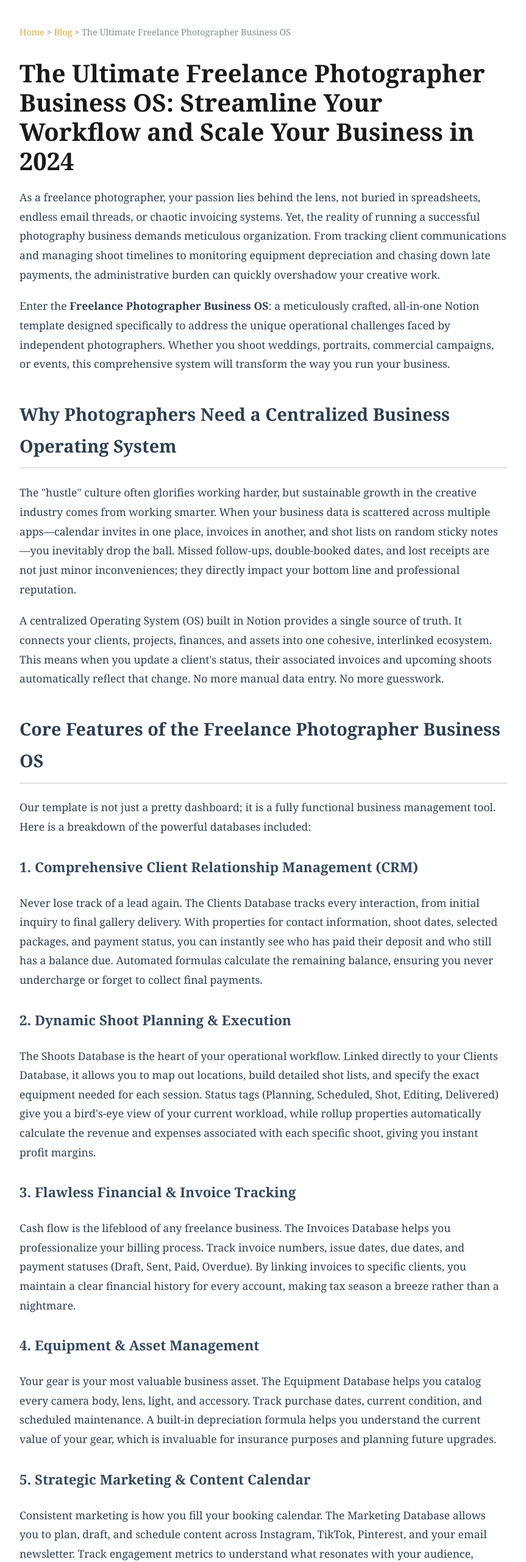
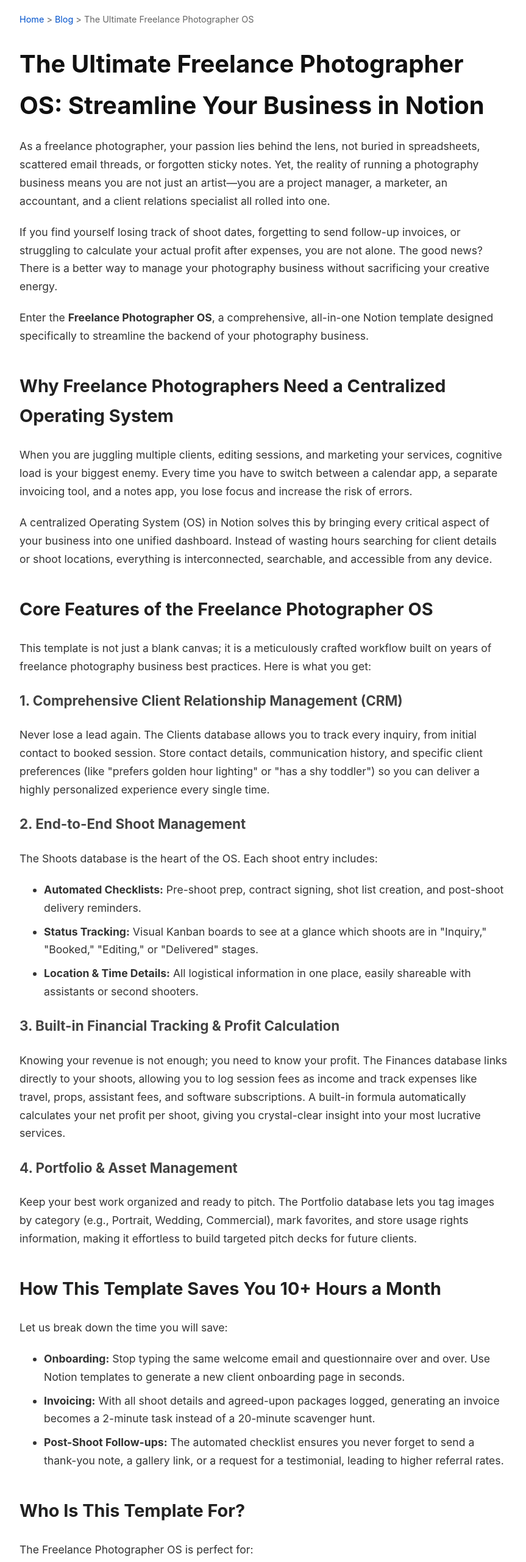
Before and after one commit to colonyclone/freelancer-command-center, a plain HTML site: page blog/freelance-photographer-os.html in a window 1280 px wide. Shown: the top 2561 px of the page at 61% size, without its empty margins (208-1071 px from the left). Drawn offline with Linux system fonts and the light colour scheme.

Commit message:
Autonomous update: Added Freelance Photographer OS professional assets

```diff
--- a/blog/freelance-photographer-os.html
+++ b/blog/freelance-photographer-os.html
@@ -3,87 +3,106 @@
 <head>
     <meta charset="UTF-8">
     <meta name="viewport" content="width=device-width, initial-scale=1.0">
-    <title>The Ultimate Freelance Photographer Business OS: Streamline Your Workflow in 2024</title>
-    <meta name="description" content="Discover how the Freelance Photographer Business OS Notion template can help you manage clients, shoots, finances, and equipment effortlessly. Boost your productivity and grow your photography business today.">
+    <title>The Ultimate Freelance Photographer OS: Streamline Your Business in Notion</title>
+    <meta name="description" content="Discover how the Freelance Photographer OS Notion template can transform your photography business. Manage clients, shoots, and finances effortlessly.">
     <style>
-        body { font-family: 'Georgia', serif; line-height: 1.8; color: #2c3e50; max-width: 800px; margin: 0 auto; padding: 40px 20px; }
-        h1 { font-size: 2.5em; color: #1a1a1a; margin-bottom: 20px; line-height: 1.2; }
-        h2 { font-size: 1.8em; color: #2c3e50; margin-top: 40px; border-bottom: 2px solid #e0e0e0; padding-bottom: 10px; }
-        h3 { font-size: 1.4em; color: #34495e; margin-top: 30px; }
-        p { margin-bottom: 20px; font-size: 1.1em; }
-        ul, ol { margin-bottom: 20px; font-size: 1.1em; }
-        li { margin-bottom: 10px; }
-        .cta-box { background: #f8f9fa; border-left: 5px solid #d4af37; padding: 30px; margin: 40px 0; border-radius: 4px; }
-        .cta-box h3 { margin-top: 0; color: #1a1a1a; }
-        .btn { display: inline-block; background: #1a1a1a; color: #ffffff; padding: 15px 30px; text-decoration: none; border-radius: 5px; font-weight: bold; font-size: 1.1em; margin-top: 15px; transition: background 0.3s; }
-        .btn:hover { background: #333333; }
-        .breadcrumb { font-size: 0.9em; color: #7f8c8d; margin-bottom: 30px; }
-        .breadcrumb a { color: #d4af37; text-decoration: none; }
-        .breadcrumb a:hover { text-decoration: underline; }
+        body { font-family: -apple-system, BlinkMacSystemFont, 'Segoe UI', Roboto, Oxygen, Ubuntu, Cantarell, sans-serif; line-height: 1.7; color: #333; max-width: 800px; margin: 0 auto; padding: 20px; }
+        h1 { font-size: 2.5em; color: #111; margin-bottom: 0.2em; }
+        h2 { font-size: 1.8em; color: #222; margin-top: 1.5em; }
+        h3 { font-size: 1.4em; color: #444; }
+        p { margin-bottom: 1.2em; font-size: 1.1em; }
+        ul, ol { margin-bottom: 1.2em; font-size: 1.1em; }
+        li { margin-bottom: 0.5em; }
+        .cta-box { background: #f0f4f8; border-left: 5px solid #0052cc; padding: 25px; margin: 30px 0; border-radius: 4px; }
+        .cta-button { display: inline-block; background: #0052cc; color: white; padding: 15px 30px; text-decoration: none; border-radius: 5px; font-weight: bold; font-size: 1.1em; margin-top: 10px; }
+        .cta-button:hover { background: #003d99; }
+        .breadcrumb { font-size: 0.9em; color: #666; margin-bottom: 20px; }
+        .breadcrumb a { color: #0052cc; text-decoration: none; }
     </style>
 </head>
 <body>
     <div class="breadcrumb">
-        <a href="/">Home</a> &gt; <a href="/blog">Blog</a> &gt; The Ultimate Freelance Photographer Business OS
+        <a href="/">Home</a> &gt; <a href="/blog">Blog</a> &gt; The Ultimate Freelance Photographer OS
     </div>
 
-    <h1>The Ultimate Freelance Photographer Business OS: Streamline Your Workflow and Scale Your Business in 2024</h1>
+    <h1>The Ultimate Freelance Photographer OS: Streamline Your Business in Notion</h1>
 
-    <p>As a freelance photographer, your passion lies behind the lens, not buried in spreadsheets, endless email threads, or chaotic invoicing systems. Yet, the reality of running a successful photography business demands meticulous organization. From tracking client communications and managing shoot timelines to monitoring equipment depreciation and chasing down late payments, the administrative burden can quickly overshadow your creative work.</p>
+    <p>As a freelance photographer, your passion lies behind the lens, not buried in spreadsheets, scattered email threads, or forgotten sticky notes. Yet, the reality of running a photography business means you are not just an artist—you are a project manager, a marketer, an accountant, and a client relations specialist all rolled into one.</p>
 
-    <p>Enter the <strong>Freelance Photographer Business OS</strong>: a meticulously crafted, all-in-one Notion template designed specifically to address the unique operational challenges faced by independent photographers. Whether you shoot weddings, portraits, commercial campaigns, or events, this comprehensive system will transform the way you run your business.</p>
+    <p>If you find yourself losing track of shoot dates, forgetting to send follow-up invoices, or struggling to calculate your actual profit after expenses, you are not alone. The good news? There is a better way to manage your photography business without sacrificing your creative energy.</p>
 
-    <h2>Why Photographers Need a Centralized Business Operating System</h2>
-    <p>The "hustle" culture often glorifies working harder, but sustainable growth in the creative industry comes from working smarter. When your business data is scattered across multiple apps—calendar invites in one place, invoices in another, and shot lists on random sticky notes—you inevitably drop the ball. Missed follow-ups, double-booked dates, and lost receipts are not just minor inconveniences; they directly impact your bottom line and professional reputation.</p>
+    <p>Enter the <strong>Freelance Photographer OS</strong>, a comprehensive, all-in-one Notion template designed specifically to streamline the backend of your photography business.</p>
 
-    <p>A centralized Operating System (OS) built in Notion provides a single source of truth. It connects your clients, projects, finances, and assets into one cohesive, interlinked ecosystem. This means when you update a client's status, their associated invoices and upcoming shoots automatically reflect that change. No more manual data entry. No more guesswork.</p>
+    <h2>Why Freelance Photographers Need a Centralized Operating System</h2>
 
-    <h2>Core Features of the Freelance Photographer Business OS</h2>
-    <p>Our template is not just a pretty dashboard; it is a fully functional business management tool. Here is a breakdown of the powerful databases included:</p>
+    <p>When you are juggling multiple clients, editing sessions, and marketing your services, cognitive load is your biggest enemy. Every time you have to switch between a calendar app, a separate invoicing tool, and a notes app, you lose focus and increase the risk of errors.</p>
+
+    <p>A centralized Operating System (OS) in Notion solves this by bringing every critical aspect of your business into one unified dashboard. Instead of wasting hours searching for client details or shoot locations, everything is interconnected, searchable, and accessible from any device.</p>
+
+    <h2>Core Features of the Freelance Photographer OS</h2>
+
+    <p>This template is not just a blank canvas; it is a meticulously crafted workflow built on years of freelance photography business best practices. Here is what you get:</p>
 
     <h3>1. Comprehensive Client Relationship Management (CRM)</h3>
-    <p>Never lose track of a lead again. The Clients Database tracks every interaction, from initial inquiry to final gallery delivery. With properties for contact information, shoot dates, selected packages, and payment status, you can instantly see who has paid their deposit and who still has a balance due. Automated formulas calculate the remaining balance, ensuring you never undercharge or forget to collect final payments.</p>
+    <p>Never lose a lead again. The Clients database allows you to track every inquiry, from initial contact to booked session. Store contact details, communication history, and specific client preferences (like "prefers golden hour lighting" or "has a shy toddler") so you can deliver a highly personalized experience every single time.</p>
 
-    <h3>2. Dynamic Shoot Planning & Execution</h3>
-    <p>The Shoots Database is the heart of your operational workflow. Linked directly to your Clients Database, it allows you to map out locations, build detailed shot lists, and specify the exact equipment needed for each session. Status tags (Planning, Scheduled, Shot, Editing, Delivered) give you a bird's-eye view of your current workload, while rollup properties automatically calculate the revenue and expenses associated with each specific shoot, giving you instant profit margins.</p>
+    <h3>2. End-to-End Shoot Management</h3>
+    <p>The Shoots database is the heart of the OS. Each shoot entry includes:</p>
+    <ul>
+        <li><strong>Automated Checklists:</strong> Pre-shoot prep, contract signing, shot list creation, and post-shoot delivery reminders.</li>
+        <li><strong>Status Tracking:</strong> Visual Kanban boards to see at a glance which shoots are in "Inquiry," "Booked," "Editing," or "Delivered" stages.</li>
+        <li><strong>Location & Time Details:</strong> All logistical information in one place, easily shareable with assistants or second shooters.</li>
+    </ul>
 
-    <h3>3. Flawless Financial & Invoice Tracking</h3>
-    <p>Cash flow is the lifeblood of any freelance business. The Invoices Database helps you professionalize your billing process. Track invoice numbers, issue dates, due dates, and payment statuses (Draft, Sent, Paid, Overdue). By linking invoices to specific clients, you maintain a clear financial history for every account, making tax season a breeze rather than a nightmare.</p>
+    <h3>3. Built-in Financial Tracking & Profit Calculation</h3>
+    <p>Knowing your revenue is not enough; you need to know your profit. The Finances database links directly to your shoots, allowing you to log session fees as income and track expenses like travel, props, assistant fees, and software subscriptions. A built-in formula automatically calculates your net profit per shoot, giving you crystal-clear insight into your most lucrative services.</p>
 
-    <h3>4. Equipment & Asset Management</h3>
-    <p>Your gear is your most valuable business asset. The Equipment Database helps you catalog every camera body, lens, light, and accessory. Track purchase dates, current condition, and scheduled maintenance. A built-in depreciation formula helps you understand the current value of your gear, which is invaluable for insurance purposes and planning future upgrades.</p>
+    <h3>4. Portfolio & Asset Management</h3>
+    <p>Keep your best work organized and ready to pitch. The Portfolio database lets you tag images by category (e.g., Portrait, Wedding, Commercial), mark favorites, and store usage rights information, making it effortless to build targeted pitch decks for future clients.</p>
 
-    <h3>5. Strategic Marketing & Content Calendar</h3>
-    <p>Consistent marketing is how you fill your booking calendar. The Marketing Database allows you to plan, draft, and schedule content across Instagram, TikTok, Pinterest, and your email newsletter. Track engagement metrics to understand what resonates with your audience, ensuring your marketing efforts are data-driven and highly effective.</p>
+    <h2>How This Template Saves You 10+ Hours a Month</h2>
 
-    <h2>How This Template Saves You Time and Money</h2>
-    <p>Implementing the Freelance Photographer Business OS yields immediate, tangible benefits:</p>
+    <p>Let us break down the time you will save:</p>
     <ul>
-        <li><strong>Reclaim 10+ Hours Per Month:</strong> Eliminate redundant data entry and time spent searching for files or client details.</li>
-        <li><strong>Reduce Administrative Errors:</strong> Automated formulas and relational databases prevent double-booking and missed payments.</li>
-        <li><strong>Elevate Your Professional Image:</strong> Prompt, organized communication and streamlined invoicing make you appear highly professional to high-ticket clients.</li>
-        <li><strong>Make Data-Driven Decisions:</strong> Instantly see which types of shoots are most profitable and which marketing channels bring the best ROI.</li>
+        <li><strong>Onboarding:</strong> Stop typing the same welcome email and questionnaire over and over. Use Notion templates to generate a new client onboarding page in seconds.</li>
+        <li><strong>Invoicing:</strong> With all shoot details and agreed-upon packages logged, generating an invoice becomes a 2-minute task instead of a 20-minute scavenger hunt.</li>
+        <li><strong>Post-Shoot Follow-ups:</strong> The automated checklist ensures you never forget to send a thank-you note, a gallery link, or a request for a testimonial, leading to higher referral rates.</li>
     </ul>
 
     <h2>Who Is This Template For?</h2>
-    <p>This system is designed for:</p>
+
+    <p>The Freelance Photographer OS is perfect for:</p>
     <ul>
-        <li><strong>Solo Freelancers:</strong> Who need to wear multiple hats without burning out.</li>
-        <li><strong>Growing Studios:</strong> Looking for a scalable system to onboard second shooters or virtual assistants.</li>
-        <li><strong>Photography Students:</strong> Who want to build professional habits from day one.</li>
+        <li><strong>Solo Photographers:</strong> Who need to wear all the hats but want to do it efficiently.</li>
+        <li><strong>Photography Duos/Small Studios:</strong> Who need a shared workspace to collaborate on shoots and divide editing tasks seamlessly.</li>
+        <li><strong>Photographers Scaling Up:</strong> Who are ready to move from chaotic, ad-hoc processes to a professional, scalable business model.</li>
     </ul>
 
     <div class="cta-box">
         <h3>Ready to Transform Your Photography Business?</h3>
-        <p>Stop letting administrative chaos steal time from your creative passion. The Freelance Photographer Business OS is your blueprint for a streamlined, profitable, and stress-free workflow.</p>
-        <p>Get instant access to the template, complete with a 10-row sample dataset to help you get started immediately, and a comprehensive quick-start guide.</p>
-        <a href="/" class="btn">Get the Freelance Photographer Business OS Now</a>
+        <p>Stop letting administrative chaos steal your creative time. Get the Freelance Photographer OS today and step into a streamlined, professional, and profitable workflow.</p>
+        <a href="/" class="cta-button">Get the Freelance Photographer OS Now</a>
     </div>
 
-    <h2>Final Thoughts</h2>
-    <p>Your talent behind the camera is what attracts clients, but your systems behind the scenes are what retain them and grow your business. Investing in a robust organizational framework is not an expense; it is a strategic decision that pays dividends in saved time, reduced stress, and increased revenue.</p>
+    <h2>Frequently Asked Questions</h2>
 
-    <p>Take control of your freelance photography business today. <a href="/" style="color: #d4af37; font-weight: bold;">Explore the full template and start scaling your business</a> with the ultimate Notion Operating System designed just for you.</p>
+    <h3>Do I need to be a Notion expert to use this?</h3>
+    <p>Absolutely not. The template comes with a built-in Quick Start Guide. If you can click a button and type, you can use this OS. We have pre-built all the complex formulas and database relations for you.</p>
 
+    <h3>Can I customize the template to fit my specific niche?</h3>
+    <p>Yes! Notion is highly flexible. Whether you specialize in weddings, newborn photography, real estate, or commercial headshots, you can easily rename categories, add custom properties, and tailor the checklists to your exact workflow.</p>
+
+    <h3>Does it work on mobile?</h3>
+    <p>Yes, Notion has excellent iOS and Android apps. You can check your shoot schedule, update client notes, or log expenses on the go directly from your phone.</p>
+
+    <h2>Conclusion</h2>
+
+    <p>Your photography business deserves the same level of care and attention to detail as your art. By implementing the Freelance Photographer OS, you are not just buying a template; you are investing in a system that will help you book more clients, deliver exceptional experiences, and ultimately, grow your revenue.</p>
+
+    <p>Take control of your business today. <a href="/">Click here to get instant access to the Freelance Photographer OS</a> and start shooting with confidence, knowing your backend is completely handled.</p>
+
+    <footer style="margin-top: 50px; padding-top: 20px; border-top: 1px solid #eee; font-size: 0.9em; color: #666; text-align: center;">
+        <p>&copy; 2024 Your Brand Name. All rights reserved. | <a href="/" style="color: #0052cc;">Back to Home</a></p>
+    </footer>
 </body>
 </html>
```
